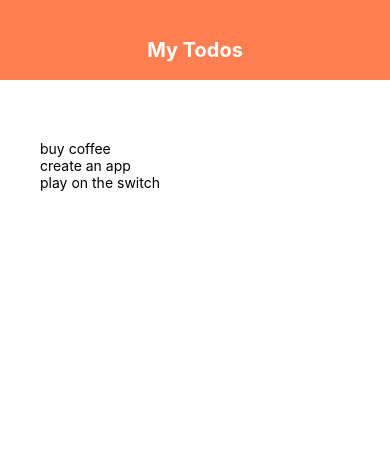
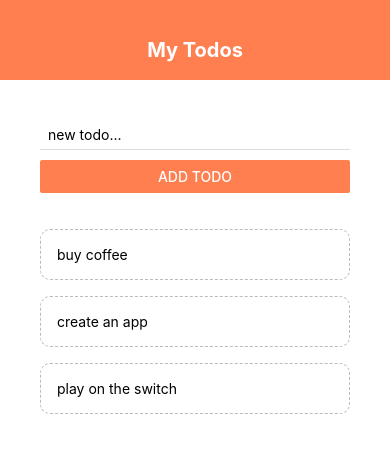
Before and after one commit to kelvinbe/react-native-todo-app, a React Native app: screen / in a window 390 px wide. Shown: the top 452 px of the page. Built offline with nearby package versions, Linux system fonts and the light colour scheme.

Commit message:
added todoItem and add functionality

```diff
--- a/App.js
+++ b/App.js
@@ -1,33 +1,48 @@
-import { StatusBar } from 'expo-status-bar';
-import { StyleSheet, Text, View, FlatList } from 'react-native';
-import React, {useState} from 'react'
-import Header from './components/header'
+import { StatusBar } from "expo-status-bar";
+import { StyleSheet, Text, View, FlatList } from "react-native";
+import React, { useState } from "react";
+import Header from "./components/header";
+import TodoItem from "./components/todoItem";
+import AddTodo from "./components/addTodo";
+
 export default function App() {
+  const [todos, setTodos] = useState([
+    { text: "buy coffee", key: "1" },
+    { text: "create an app", key: "2" },
+    { text: "play on the switch", key: "3" },
+  ]);
 
-  const [todos, setTodos] = useState([
-    {text: 'buy coffee', key: '1'},
-    {text: 'create an app', key: '2'},
-    {text: 'play on the switch', key: '3'},
-  ])
+
+  const pressHandler = (key) => {
+      setTodos((prevTodos) => {
+        return prevTodos.filter(todo => todo.key != key)
+      })
+  }
+
+  const submitHandler = (text) => {
+    setTodos((prevTodos) => {
+      return [
+        {text: text, key: Math.random().toString()},
+        ...prevTodos
+      ]
+    })
+  }
+
+
+
+
   return (
     <View style={styles.container}>
       <Header />
 
       <View style={styles.content}>
-
-        {/** todo form */}
+        <AddTodo submitHandler={submitHandler} />
         <View style={styles.list}>
           <FlatList
-          data={todos}
-          renderItem={({ item }) => (
-              <Text>{item.text}</Text>
-          )}
-
-
-
+            data={todos}
+            renderItem={({ item }) => <TodoItem item={item} pressHandler={pressHandler} />}
           />
         </View>
-
       </View>
     </View>
   );
@@ -36,13 +51,12 @@
 const styles = StyleSheet.create({
   container: {
     flex: 1,
-    backgroundColor: '#fff',
-
+    backgroundColor: "#fff",
   },
   content: {
-    padding: 40
+    padding: 40,
   },
   list: {
-    marginTop: 20
-  }
+    marginTop: 20,
+  },
 });
--- /dev/null
+++ b/components/addTodo.js
@@ -0,0 +1,43 @@
+import React, {useState} from 'react';
+import { StatusBar } from 'expo-status-bar';
+import { StyleSheet, Text, TextInput, View, FlatList, Button } from 'react-native';
+
+
+
+function AddTodo({submitHandler}) {
+
+    const [text, setText] = useState('');
+
+    const changeHandler = (val) => {
+            setText(val);
+
+    }
+
+    return (
+        <View>
+            <TextInput
+            style={styles.input}
+            placeholder='new todo...'
+            onChangeText={changeHandler}
+
+            />
+
+            <Button onPress={() => submitHandler(text)} title='add todo' color='coral' />
+        </View>
+    );
+}
+
+
+
+
+const styles = StyleSheet.create({
+    input: {
+        marginBottom: 10,
+        paddingHorizontal: 8,
+        paddingVertical: 6,
+        borderBottomWidth: 1,
+        borderBottomColor: '#ddd'
+    }
+})
+
+export default AddTodo;
--- /dev/null
+++ b/components/todoItem.js
@@ -0,0 +1,29 @@
+import React from 'react';
+import { StatusBar } from 'expo-status-bar';
+import { StyleSheet, Text, TouchableOpacity } from 'react-native';
+
+function TodoItem({item, pressHandler}) {
+    return (
+        <TouchableOpacity onPress={() => pressHandler(item.key)}>
+        <Text style={styles.item}>{item.text}</Text>
+        </TouchableOpacity>
+    );
+}
+
+
+const styles = StyleSheet.create({
+
+    item: {
+        padding: 16,
+        marginTop: 16,
+        borderColor:'#bbb',
+        borderWidth: 1,
+        borderStyle: 'dashed',
+        borderRadius: 10
+
+    }
+})
+
+
+
+export default TodoItem;
```
